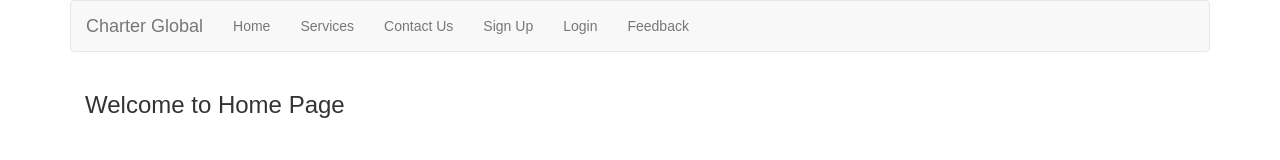
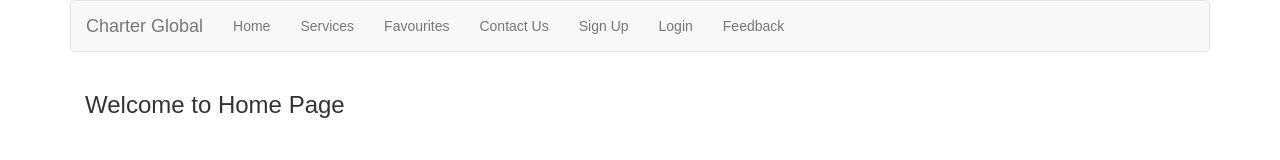
Before and after one commit to meswarawaka/ReactApp, a React (Create React App) app: page / in a window 1280 px wide. Shown: the top 160 px of the page. Built offline with nearby package versions, Linux system fonts and the light colour scheme.

Commit message:
Update NavigationBar.js
Provided Navigation Bar for favourites

```diff
--- a/src/components/NavigationBar.js
+++ b/src/components/NavigationBar.js
@@ -11,10 +11,11 @@ export default () => {
                 <Nav>
                     <NavItem eventKey={1} href="/">Home</NavItem>
                     <NavItem eventKey={2} href="/services">Services</NavItem>
-                    <NavItem eventKey={3} href="/contactus">Contact Us</NavItem>
-                    <NavItem eventKey={4} href="/signup">Sign Up</NavItem>
-                    <NavItem eventKey={5} href="/login">Login</NavItem>
-                    <NavItem eventKey={6} href="/feedback">Feedback</NavItem>
+                    <NavItem eventKey={3} href="/favourites">Favourites</NavItem>
+                    <NavItem eventKey={4} href="/contactus">Contact Us</NavItem>
+                    <NavItem eventKey={5} href="/signup">Sign Up</NavItem>
+                    <NavItem eventKey={6} href="/login">Login</NavItem>
+                    <NavItem eventKey={7} href="/feedback">Feedback</NavItem>
                 </Nav>
             </Navbar>
 
```
